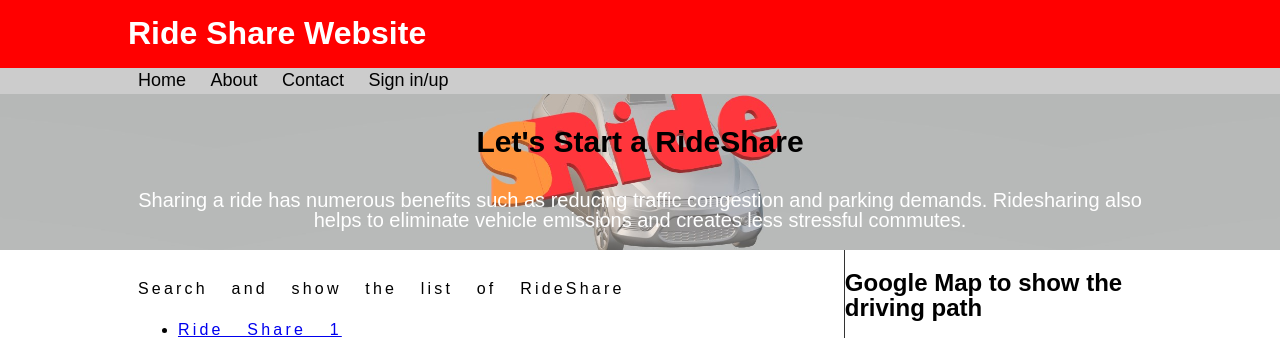
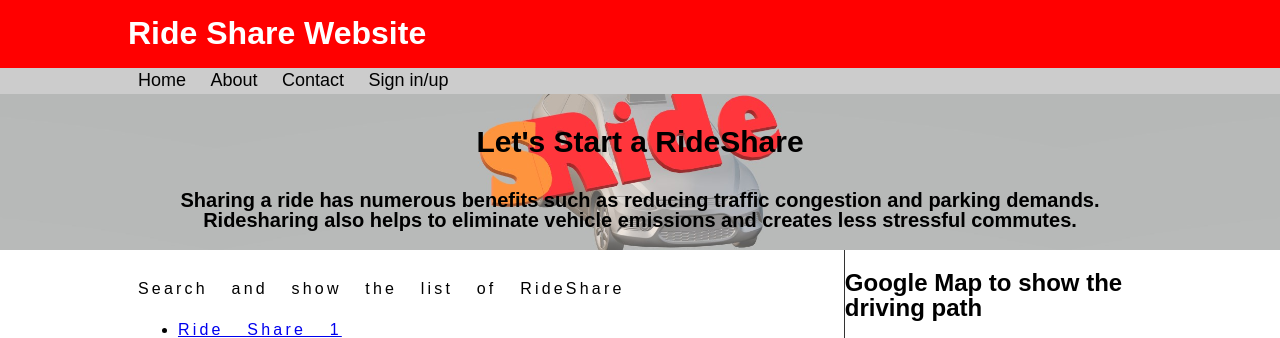
Before and after one commit to wangyat15/RideShare, a PHP site: page / in a window 1280 px wide. Shown: the top 338 px of the page. Run offline with PHP 8.4, Linux system fonts and the light colour scheme.

Commit message:
Add files via upload

```diff
--- a/css/styles.css
+++ b/css/styles.css
@@ -49,12 +49,14 @@ body {
 }
 #jumbo h1 {
   color: black;
+  font-weight: bold;
   font-size: 30px;
   padding-top: 8px;
   line-height: 1.0em;
 }
 #jumbo p {
-  color: white;
+  color: black;
+  font-weight: bold;
   font-size: 20px;
   padding-top: 8px;
   line-height: 1.0em;
```
